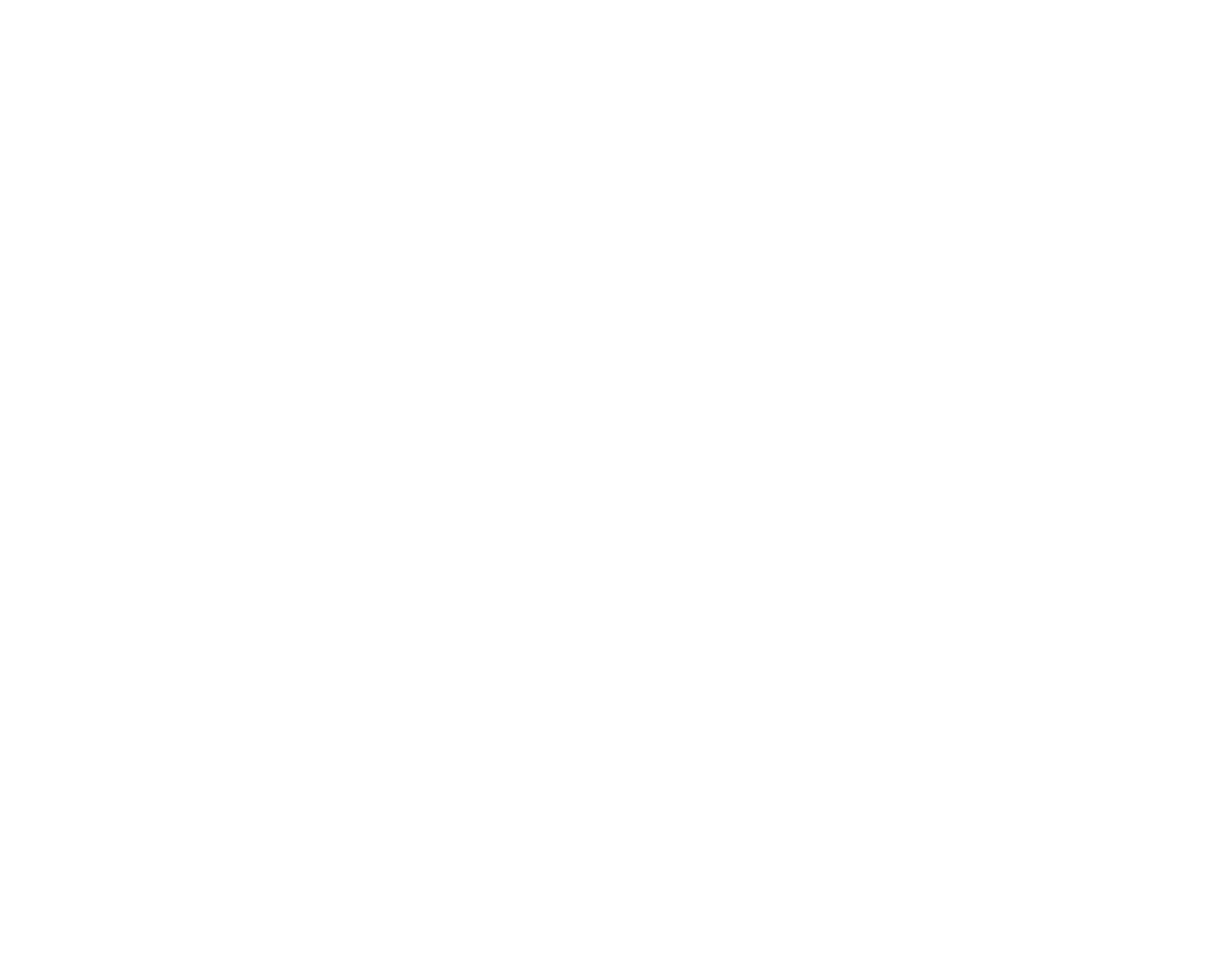
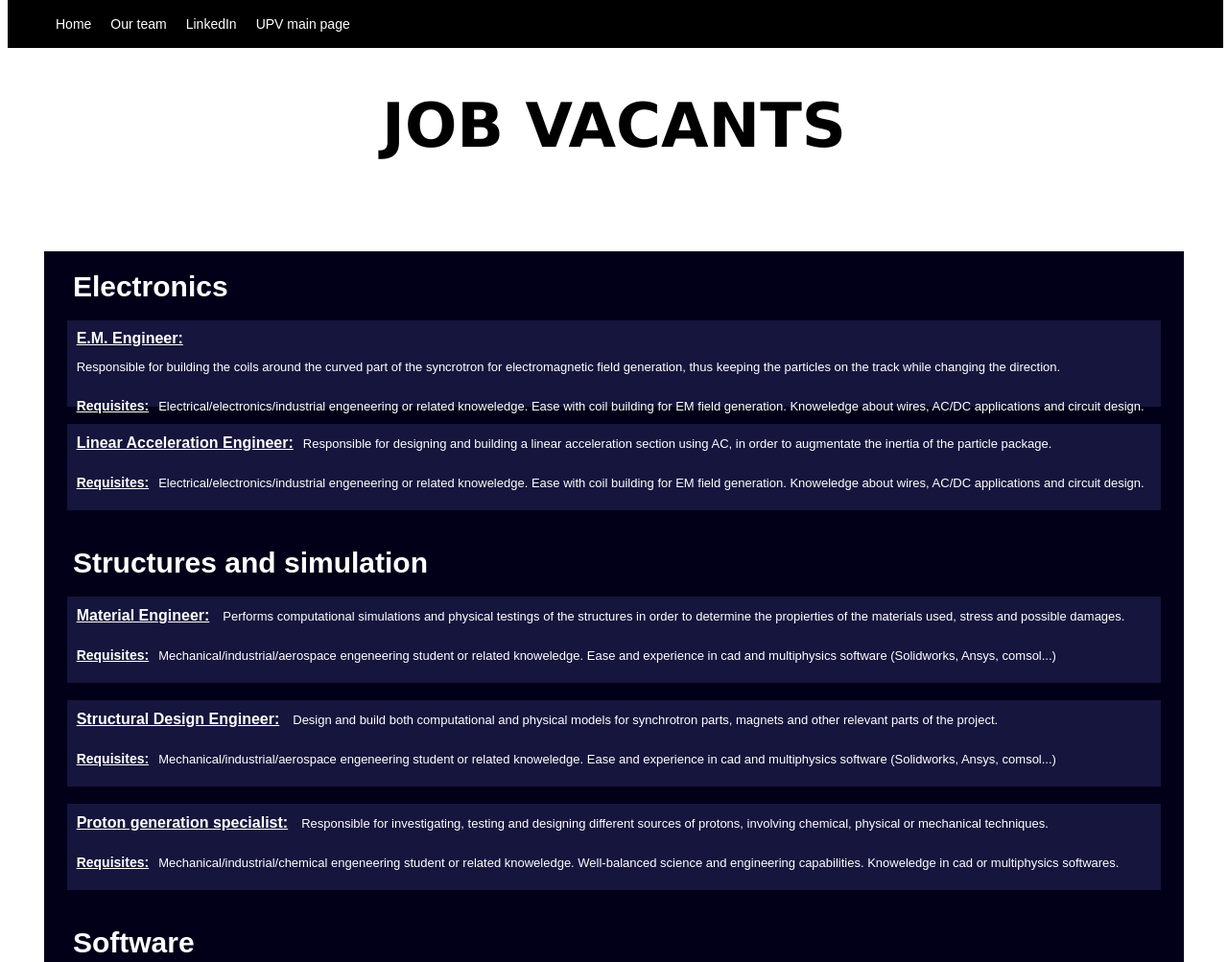
Before and after one commit to Innova-Physics-UPV/innova-physics-UPV.github.io, a plain HTML site: page sections/hiring/hiring.html in a window 1280 px wide. Shown: the top 1003 px of the page at 96% size. Before the commit the page ends 800 px from the top, so only its background shows below. Drawn offline with Linux system fonts and the light colour scheme.

Commit message:
Added hiring page and modified some sections.

```diff
--- a/app.js
+++ b/app.js
@@ -10,7 +10,7 @@ particlesJS('particles-js',
         }
       },
       "color": {
-        "value": ["#12DEFA", "#FA126D", "#12FA5C"]
+        "value": ["#B158FF", "#60C6FF", "#0176FE"]
 
       },
       "shape": {
@@ -52,12 +52,12 @@ particlesJS('particles-js',
         "enable": true,
         "distance": 80,
         "color": "#000000",
-        "opacity": 0.4,
+        "opacity": 0.2,
         "width": 2
       },
       "move": {
         "enable": true,
-        "speed": 5,
+        "speed": 3,
         "direction": "none",
         "random": false,
         "straight": false,
--- a/index.css
+++ b/index.css
@@ -1,9 +1,13 @@
 nav {
-  background-color: rgb(0, 0, 0);
+  background-color: rgba(0, 0, 0, 1);
+  width:99%;
+  top: 0;
+  border-radius: 0px;
   display: flex;
   justify-content: space-between;
   align-items: center;
-  padding-left: 20px;
+  position: fixed;
+  z-index: 50;
 }
 
 nav ul {
@@ -29,7 +33,22 @@ body {
   background: white;
 }
 
+body h1 {
+ font-family: Arial;
+ color: white;
+}
 
+body p {
+  font-family: Arial;
+  color: white;
+ }
+
+body a {
+  font-family: Arial;
+  color: white;
+  cursor: pointer;
+  text-decoration: underline;
+}
 
 .titlecontainer {
   background-color: rgba(0,0,0, 0);
@@ -62,34 +81,29 @@ body {
   background-color: rgba(0, 0, 0, 0);
   border-radius: 0px;
   width: 100%;
-  height: 509px;
-  z-index: -2;
+  height: 500px;
+
   display: flex;
 }
 
-.marginleft, .marginright {
-  background-color: rgb(0,0,0,0);
-  width: 3%;
-  height: 500px;
-  z-index: 1;
-}
 
 .leftcontainer {
-  background-color: rgb(27, 27, 99);
+  background-color: rgb(12, 1, 53);
   width: 47%;
-  height: 503px;
-  display: inline-block;
-
+  height: 500px;
+  display: block;
 }
 
 .desccontainer {
   background-color: rgb(27, 27, 99);
   width: 100%;
-  height: 52%;
+  height: 60%;
   z-index: 1;
+  overflow: hidden;
 }
 
 .desccontainer h1 {
+  font-size: 27px;
   padding-left: 40px;
   color: white;
 }
@@ -97,7 +111,7 @@ body {
 .desccontainer p {
   padding-left: 40px;
   color: white;
-  font-size: 1vw;
+  font-size: 15px;
   padding-right: 40px;
   text-align: justify;
 }
@@ -105,33 +119,21 @@ body {
 .newscontainer {
   background-color: rgb(12, 1, 53);
   width: 100%;
-  height: 42%;
-  z-index: 1;
+  height: 40%;
+  z-index: 30;
   display: block;
-  padding-left: 40px;
-}
-
-
-.newscontainer a {
-  position: absolute;
-  padding-left:20px ;
-  padding-top: 15px;
-  padding-bottom: 10px;
-  color: white;
-  font-size: 1vw;
-  text-decoration: underline;
 }
 
 .newscontainer h1 {
-  padding-top: 10px;
+  padding-top: 0px;
+  padding-left:40px ;
   color: white;
 }
-
 
 .rightcontainer {
   background-color: rgb(0, 0, 0);
   width: 47%;
-  height: 509px;
+  height: 500px;
   display: flex;
   justify-content: center;
   align-items: center;
@@ -146,47 +148,47 @@ body {
   z-index: 2;
 }
 
-
 .slidecontainer {
-  width: 100%;
-  max-width: 160px;
+  width: 25%;
   height: 100px;
   border-radius: 10px;
   position: relative;
   overflow: hidden;
 }
 
-.slidesandtext {
-  width: 100%;
+.newstext {
+  background-color: rgba(0, 0, 0, 0);
+  width: 65%;
   height: 100px;
-  display: flex;
-
+  display: block;
+  overflow: hidden;
 }
 
-.slidesandtext p {
-  padding-right: 10px;
-  color: white;
-  font-size: 1vw;
-  padding-left: 10px;
+.slidesandtext {
+  height: 100px;
+  width: 100%;
+  display: flex;
+  background-color: rgba(0, 0, 0, 0);
 }
 
-
-.newscontainer a {
-  padding-left: 0px;
-  padding-right:10px ;
-  color: white;
-  font-size: 1vw;
-  text-decoration: underline;
+.newstext p{
+  padding-left: 10px;
+  margin-right: 20px;
+  font-size: 15px;
+  text-align: justify;
 }
 
+.newstext a{
+  padding-left: 10px;
+  padding-right: 20px;
+  font-size: 15px;
+}
 
 .slide {
   width: 100%;
-  max-width: 160px;
   height: 100px;
   position: absolute;
   transition: all 0.5s;
-
 }
 
 .slide img {
@@ -202,7 +204,7 @@ body {
   width: 20px;
   height: 20px;
   padding: 0px;
-  border: none;
+  border:none;
   border-radius: 50%;
   z-index: 10;
   cursor: pointer;
@@ -229,7 +231,6 @@ body {
   height: 500px;
   width: 94%;
   display: flex;
-  z-index: -2;
 }
 
 .theproject{
@@ -259,7 +260,6 @@ body {
   background-color:rgb(0, 0, 0);
   height: 500px;
   width:25%;
-  z-index: 1;
   display: block;
   text-align: center;
 }
@@ -271,8 +271,32 @@ body {
 }
 
 .abouttheproject a {
-  padding-top: 60px;
   color: white;
   margin: 0 auto;
   text-decoration: underline;
 }
+
+.hspace{
+  height:100%;
+}
+
+.vspace{
+  width:100%;
+}
+
+.bottomcontainer {
+  width:94%;
+  height: 100%;
+  background-color: rgb(0, 0, 0);
+  position:relative;
+  bottom:0;
+  text-align: center;
+}
+
+.bottomcontainer h1{
+  font-size: 18px;
+}
+
+.bottomcontainer p{
+  font-size: 15px;
+}
--- a/sections/hiring/hiring.css
+++ b/sections/hiring/hiring.css
@@ -0,0 +1,138 @@
+nav {
+    background-color: rgba(0, 0, 0, 1);
+    width:99%;
+    top: 0;
+    border-radius: 0px;
+    display: flex;
+    justify-content: space-between;
+    align-items: center;
+    position: fixed;
+    z-index: 50;
+}
+
+nav ul {
+    list-style: none;
+    display: flex;
+}
+
+nav li {
+    margin: 0 10px;
+}
+
+nav darklight {
+    margin-left: auto;
+    padding-right: 70px;
+}
+
+nav a {
+    text-decoration: none;
+    color: white;
+}
+
+body {
+    background: white;
+    align-items: center;
+}
+
+body h1 {
+    font-family: Arial;
+    color: white;
+}
+
+body p {
+    font-family: Arial;
+    color: white;
+}
+
+body a {
+    font-family: Arial;
+    color: white;
+    cursor: pointer;
+    text-decoration: underline;
+}
+
+.titlecontainer {
+    background-color: rgba(0,0,0, 0);
+    text-align: center;
+    width: 100%;
+    height: 110px;
+    display: block;
+}
+
+.titlecontainer h1 {
+    padding-top: 50px;
+    color: rgb(0, 0, 0);
+    margin:0 auto;
+    font-size: 5vw;
+    font-family: Geneva;
+}
+
+.maincontainer {
+    background-color: rgba(0, 0, 0, 0);
+    border-radius: 0px;
+    width: 100%;
+    height: 1700px;
+    z-index: -2;
+    display: flex;
+}
+
+.marginleft, .marginright {
+    background-color: rgb(0,0,0,0);
+    width: 3%;
+    height: 500px;
+    z-index: 1;
+}
+
+.teamcontainer {
+    background-color: rgb(2, 0, 24);
+    border-radius: 0px;
+    width: 94%;
+    height: 100%;
+    z-index: -1;
+    display: block;
+}
+
+.teamcontainer h1 {
+    padding-top: 20px;
+    padding-left: 30px;
+    color: rgb(255, 255, 255);
+    margin:0 auto;
+    font-size: 30px;
+    font-family: Arial;
+}
+
+.vspace {
+    width: 100%;
+}
+
+.hspace {
+    height: 100%;
+    width:2%;
+}
+
+.vacant {
+    height: 90px;
+    display: flex;
+}
+
+.vacanttext h1{
+    padding-top: 10px;
+    font-size: 16px;
+    text-decoration: underline;
+    padding-left: 10px;
+    display:inline-block;
+}
+
+.vacanttext p{
+    font-size: 13px;
+    padding-left: 10px;
+    display:inline-block;
+}
+
+.vacanttext{
+    width:96%;
+    padding-top: 0px;
+    background-color: rgb(21, 21, 61);
+    text-align: none;
+    display:block;
+}
--- a/sections/hiring/hiring.html
+++ b/sections/hiring/hiring.html
@@ -0,0 +1,157 @@
+<!DOCTYPE html>
+<html>
+   <head>
+      <title>Innova physics Upv</title>
+      <link rel="stylesheet" type="text/css" href="hiring.css">
+   </head>
+   <body>
+      <script src = hiring.js></script>
+      <nav>
+         <ul>
+            <li><a href="../../index.html" style="text-decoration: none; font-size: 14px;">Home</a></li>
+            <li><a href="../team/team.html" style="text-decoration: none; font-size: 14px;">Our team</a></li>
+            <li><a href="https://www.linkedin.com/" style="text-decoration: none; font-size: 14px;">LinkedIn</a></li>
+            <li><a href="https://www.upv.es/es" style="text-decoration: none; font-size: 14px;">UPV main page</a></li>
+         </ul>
+      </nav>
+      <header>
+      <div class="titlecontainer">
+        <br>
+        <br>
+            <h1>JOB VACANTS</h1>
+        </div>
+
+         <br><br><br><br><br><br><br><br>
+      </header>
+      <main>
+
+         <div class="maincontainer">
+            <div class="marginleft"></div>
+            <div class="teamcontainer">
+                <h1>Electronics</h1><br>
+
+                <div class="vacant">
+                    <div class="hspace"></div>
+                    <div class="vacanttext">
+                        <h1>E.M. Engineer:</h1><p>Responsible for building the coils around the curved part of the syncrotron for electromagnetic field generation, thus keeping the particles on the track while changing the direction. </p>
+                        <br><h1 style="font-size: 14px;">Requisites:</h1><p>Electrical/electronics/industrial engeneering or related knoweledge. Ease with coil building for EM field generation. Knoweledge about wires, AC/DC applications and circuit design.</p>
+                    </div>
+                    <div class="hspace"></div>
+                </div>
+                <br>
+                <div class="vacant">
+                  <div class="hspace"></div>
+                  <div class="vacanttext">
+                      <h1>Linear Acceleration Engineer: </h1><p>Responsible for designing and building a linear acceleration section using AC, in order to augmentate the inertia of the particle package.</p>
+                      <br><h1 style="font-size: 14px;">Requisites:</h1><p>Electrical/electronics/industrial engeneering or related knoweledge. Ease with coil building for EM field generation. Knoweledge about wires, AC/DC applications and circuit design.</p>
+                  </div>
+                  <div class="hspace"></div>
+               </div>
+
+               <br><h1>Structures and simulation</h1><br>
+
+               <div class="vacant">
+                <div class="hspace"></div>
+                <div class="vacanttext">
+                    <h1>Material Engineer:</h1> <p>Performs computational simulations and physical testings of the structures in order to determine the propierties of the materials used, stress and possible damages.</p>
+                    <br><h1 style="font-size: 14px;">Requisites:</h1><p>Mechanical/industrial/aerospace engeneering student or related knoweledge. Ease and experience in cad and multiphysics software (Solidworks, Ansys, comsol...) </p>
+                </div>
+                <div class="hspace"></div>
+                </div>
+                <br>
+                <div class="vacant">
+                    <div class="hspace"></div>
+                    <div class="vacanttext">
+                        <h1>Structural Design Engineer:</h1> <p>Design and build both computational and physical models for synchrotron parts, magnets and other relevant parts of the project.</p>
+                        <br><h1 style="font-size: 14px;">Requisites:</h1><p>Mechanical/industrial/aerospace engeneering student or related knoweledge. Ease and experience in cad and multiphysics software (Solidworks, Ansys, comsol...) </p>
+                    </div>
+                    <div class="hspace"></div>
+                    </div>
+                <br>
+                <div class="vacant">
+                    <div class="hspace"></div>
+                    <div class="vacanttext">
+                        <h1>Proton generation specialist:</h1> <p>Responsible for investigating, testing and designing different sources of protons, involving chemical, physical or mechanical techniques.</p>
+                        <br><h1 style="font-size: 14px;">Requisites:</h1><p>Mechanical/industrial/chemical engeneering student or related knoweledge. Well-balanced science and engineering capabilities. Knoweledge in cad or multiphysics softwares. </p>
+                    </div>
+                    <div class="hspace"></div>
+                    </div>
+
+                <br><h1>Software</h1><br>
+
+                <div class="vacant">
+                  <div class="hspace"></div>
+                  <div class="vacanttext">
+                      <h1>Frontend developer</h1> <p>Apply web technologies to create and mantain the team's web page</p>
+                      <br><h1 style="font-size: 14px;">Requisites:</h1><p>Computer engeneering student or related knoweledge. CSS/HTML/JS mastering. JS frameworks (Vue, React,...). Git knoweledge. </p>
+                  </div>
+                  <div class="hspace"></div>
+              </div>
+              <br>
+              <div class="vacant">
+               <div class="hspace"></div>
+               <div class="vacanttext">
+                   <h1>Systems Engineer:</h1> <p>Write code used to automate all the processes happening in the synchrotron programmable logic controllers, such as the coils or the sensors.</p>
+                   <br><h1 style="font-size: 14px;">Requisites:</h1><p> Computer/robotics/electronic engeneering student or related knoweledge. Experience programming in C/C++ and knoweledge about PLCs and system automation. </p>
+               </div>
+               <div class="hspace"></div>
+           </div>
+
+           <br><h1>Investigation</h1><br>
+
+                <div class="vacant">
+                  <div class="hspace"></div>
+                  <div class="vacanttext">
+                      <h1>Post editor:</h1><p>Responsible for understanding the whole scientific background of the areas that are being investigated. Job consists in writting professional scientific papers synthesizing the advancements made. </p>
+                      <br><h1 style="font-size: 14px;">Requisites:</h1><p>Engeneering/science student or related knoweledge. LaTeX writting format. Good level of english and ability to synthesize. Knoweledge of graph plotting with Matlab/R/Python (matplotlib) </p>
+                  </div>
+                  <div class="hspace"></div>
+                  </div>
+
+               <br>
+              <div class="vacant">
+               <div class="hspace"></div>
+               <div class="vacanttext">
+                   <h1>Physics investigator:</h1><p>Responsible for gathering as much information as possible about particle physics and synchrotrons in order to ensure that the engeneering tasks are performed wisely. </p><br>
+                   <h1 style="font-size: 14px;">Requisites:</h1><p>Physics/industrial/electric engeneering or related knoweledge. Self-taught and investigation abbilities. Ease with physics and math concepts. Problem solving capability. </p>
+               </div>
+               <div class="hspace"></div>
+               </div>
+
+               <br>
+              <div class="vacant">
+               <div class="hspace"></div>
+               <div class="vacanttext">
+                   <h1>New tech investigator:</h1><p>Responsible for learning about new techniques that are being performed in the field of particle acceleration, and proposing ways to apply them in our project.</p><br>
+                   <h1 style="font-size: 14px;">Requisites:</h1><p>Physics/industrial/electric engeneering or related knoweledge. Self-taught and investigation abbilities. Ease with physics and math concepts. Problem solving capability. High curiosity. </p>
+               </div>
+               <div class="hspace"></div>
+               </div>
+
+               <br><h1>Marketing & design</h1><br>
+
+               <div class="vacant">
+                <div class="hspace"></div>
+                <div class="vacanttext">
+                    <h1>Graphic designer:</h1><p>Design logos, promotional banners and social media posts  </p>
+                    <br><h1 style="font-size: 14px;">Requisites:</h1><p>Fine arts/product design student or related knoweledge. Ease with graphic design programs such as Photoshop, canvas or illustrator. </p>
+                </div>
+                <div class="hspace"></div>
+                </div>
+
+                <br>
+                <div class="vacant">
+                <div class="hspace"></div>
+                <div class="vacanttext">
+                    <h1>Social media manager/content creator:</h1><p>Responsible for creating posts on Instagram, Linkedin and our web page blog. Interaction with comments and dm's. </p><br>
+                    <h1 style="font-size: 14px;">Requisites:</h1><p>Fine arts/product design/business student or related knoweledge. Good social and marketing abbilities.</p>
+                </div>
+                <div class="hspace"></div>
+                </div>
+
+            </div>
+            <div class="marginright"></div>
+         </div>
+      </main>
+   </body>
+</html>
--- a/sections/team/team.css
+++ b/sections/team/team.css
@@ -1,9 +1,13 @@
 nav {
-    background-color: rgb(0, 0, 0);
-    display: flex;
-    justify-content: space-between;
-    align-items: center;
-    padding-left: 20px;
+  background-color: rgba(0, 0, 0, 1);
+  width:99%;
+  top: 0;
+  border-radius: 0px;
+  display: flex;
+  justify-content: space-between;
+  align-items: center;
+  position: fixed;
+  z-index: 50;
   }
 
   nav ul {
@@ -27,9 +31,25 @@ nav {
 
   body {
     background: white;
+    align-items: center;
   }
 
+  body h1 {
+    font-family: Arial;
+    color: white;
+   }
 
+   body p {
+     font-family: Arial;
+     color: white;
+    }
+
+   body a {
+     font-family: Arial;
+     color: white;
+     cursor: pointer;
+     text-decoration: underline;
+   }
 
   .titlecontainer {
     background-color: rgba(0,0,0, 0);
@@ -117,3 +137,22 @@ nav {
     margin:0 auto;
     font-family: Arial;
   }
+
+
+  .hiringcontainer{
+    height: 100px;
+    width:100%;
+    display: flex;
+  }
+
+  .hspace{
+    height:100%;
+  }
+
+  .hiring {
+    height:100%;
+    width:25%;
+    background: linear-gradient(#2f016c, #9198e5);
+    text-align: center;
+    border-radius: 10px;
+  }
```
Also changed, not shown: index.html (+37 -26 lines), sections/team/team.html (+18 -7 lines).
